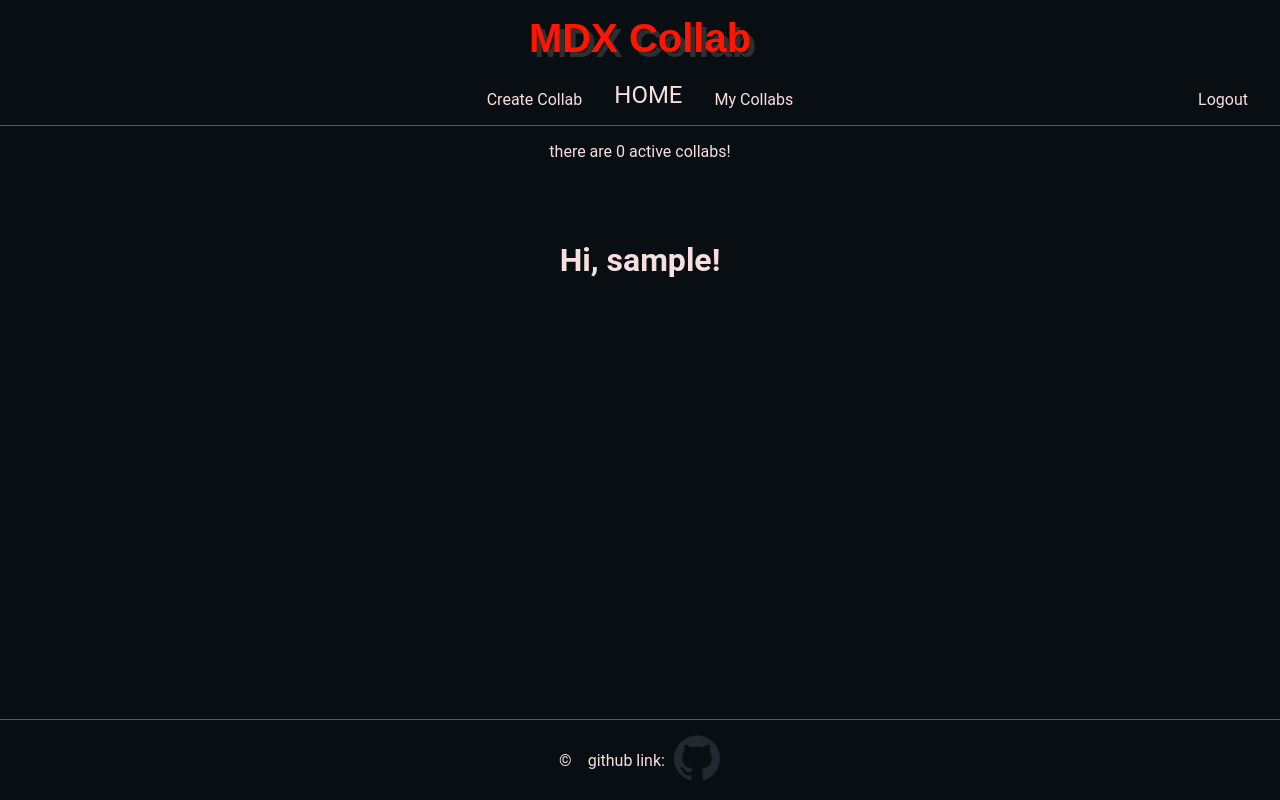
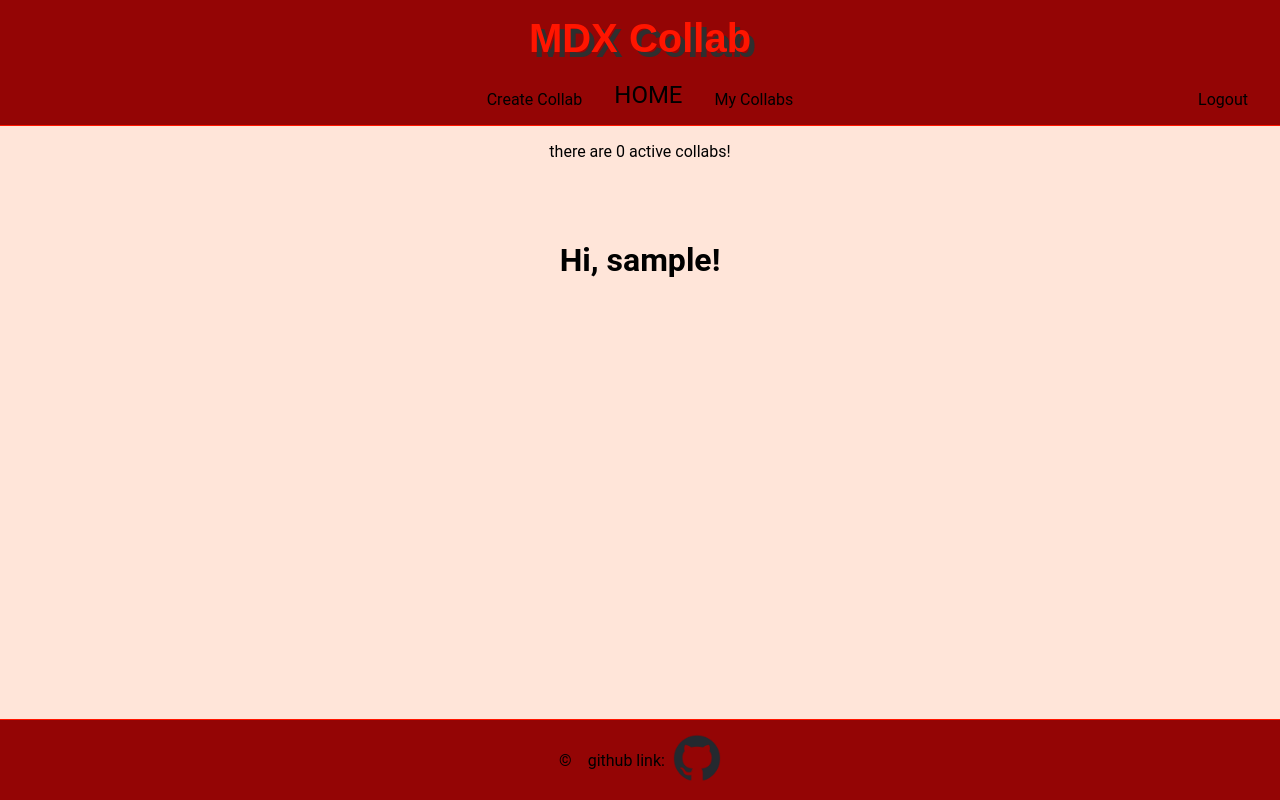
Before and after one commit to DomanskiFilip/MyCollab, a Django app: page /account/ in a window 1280 px wide. Run offline with Django 4.2, Linux system fonts and the light colour scheme; the visitor is signed in with stand-in values (Sample User, id 1); data that the repository does not hold is empty.

Commit message:
mycollabs.html + color palette change

```diff
--- a/Core/static/Core/style.css
+++ b/Core/static/Core/style.css
@@ -1,8 +1,9 @@
 :root {
-    --main: #080e12;
-    --text: #f7dfdf;
+    --main: #FFE5D9;
+    --secondary: #940505;
+    --text: #000000;
     --text-highlite: #ff1500;
-    --action-highlite: #7286D3;
+    --action-highlite: #A76859;
     --tag-bg: #fc4a39;
     --tag-bg-hover: #d94133;
     --shadow: #2f2f2f;
@@ -30,7 +31,7 @@
     width: 10px;
 }
 ::-webkit-scrollbar-track {
-    background: var(--text);
+    background: var(--main);
     box-shadow: inset 0 0 5px var(--shadow);
     border-radius: 10px;
 }
@@ -51,11 +52,11 @@
     display: flex;
     justify-content: center;
     align-items: center;
-    background-color: var(--main);
+    background-color: var(--secondary);
 }
 
     header button {
-        background-color: var(--main);
+        background-color: var(--secondary);
         border: none;
         outline: none;
     }
@@ -80,6 +81,7 @@
     display: flex;
     flex-direction: row;
     align-items: flex-end;
+    background-color: var(--secondary);
 }
 
     nav ul {
@@ -88,7 +90,6 @@
         justify-content: flex-end;
         list-style-type: none;
         border-bottom: 1px solid var(--text-highlite);
-        margin-bottom: 1rem;
         width: 100%;
     }
 
@@ -138,6 +139,7 @@
     }
 
 #activeCollabs:nth-of-type(1){
+    margin-top: 1rem;
     margin-bottom: 5rem;
 }
 
@@ -150,6 +152,7 @@
     align-items: center;
     margin-top: 2rem;
     border-top: 1px solid var(--text-highlite);
+    background-color: var(--secondary);
 }
 
     footer a img {
@@ -177,9 +180,9 @@
 #collabListWrapper {
     display: flex;
     flex-direction: column;
-    justify-content: flex-start;
-    align-items: flex-start;
-    width: 70vw;
+    justify-content: center;
+    align-items: center;
+    width: 100%;
     max-height: 50vh;
     overflow-y: scroll;
 }
@@ -188,7 +191,7 @@
         display: flex;
         flex-direction: column;
         justify-content: center;
-        width: 99.8%;
+        width: 70vw;
         text-decoration: none;
         color: var(--text);
         padding: 0;
@@ -454,6 +457,7 @@
         resize: none;
         overflow: scroll;
         overflow-x: hidden;
+        height: 5rem;
     }
 
     #CollabForm .btn{
@@ -463,10 +467,9 @@
 
 .checkbox_tags {
     width: 100%;
-    height: 5rem;
+    height: 7rem;
     background-color: var(--main);
     color: var(--text);
-    border: 1px solid var(--text-highlite);
     overflow-y: scroll;
 }
 
@@ -475,3 +478,50 @@
         width: 100%;
         height: 100%;
     }
+
+/* mycollabs (collab edit list) style */
+#myCollabsHi {
+    margin-bottom: 1rem;
+}
+
+
+#myCollabs {
+    display: flex;
+    flex-direction: column;
+    justify-content: center;
+    align-items: center;
+    width: 70vw;
+    overflow-y: scroll;
+}
+
+
+#myCollabsWrapper {
+    display: flex;
+    flex-direction: row;
+    justify-content: flex-end;
+    align-items: center;
+    width: 90%;
+    border: solid 1px var(--text-highlite);
+}
+
+    #myCollabsWrapper:hover {
+        background-color: var(--action-highlite);
+    }
+
+
+    #myCollabsWrapper  span{
+        margin-left: 1rem;
+        margin-right: 1rem;
+    }
+
+        #myCollabsWrapper  span:nth-of-type(1){
+            justify-self: flex-start;
+            flex: 1;
+        }
+
+    #myCollabsWrapper .btn {
+        border: 0px;
+        border-radius: 0%;
+        margin: 0;
+        padding: 1rem;
+    }
--- a/Core/templates/Core/account.html
+++ /dev/null
@@ -1,21 +0,0 @@
-{% extends 'core/base.html' %}
-
-
-{% block title %}Account{% endblock title %}
-
-{% block content %}
-
-
-        <h1>Hi, {{ user.username }}!</h1>
-
-        {% for collab in collabs %}
-
-                <p>{{ collab.title }}</p>
-                <p>{{ collab.description }}</p>
-                <p>{{ collab.date }}</p>
-                <p>{{ collab.user }}</p>
-                <a href="{% url 'collabs:edit' collab.id %}">edit</a>
-
-        {% endfor %}
-
-{% endblock %}
--- a/Core/templates/Core/index.html
+++ b/Core/templates/Core/index.html
@@ -27,7 +27,7 @@
 
 
         </section>
-        <p>Created at: {{ collab.created_at }}</p>
+        <p>Created: {{ collab.created_at }}</p>
     </a>
 
 {% empty %}
--- /dev/null
+++ b/Core/templates/Core/mycollabs.html
@@ -0,0 +1,19 @@
+{% extends 'core/base.html' %}
+
+
+{% block title %}Mycollabs{% endblock title %}
+
+{% block content %}
+
+<h1 id="myCollabsHi">Hi, {{ user.username }}!</h1>
+
+        <main id="myCollabs">
+        {% for collab in collabs %}
+        <section id="myCollabsWrapper">
+                <span>{{ collab.title }}</span>
+                <span>Created: {{ collab.created_at }}</span>
+                <a class="btn" href="{% url 'collabs:edit' collab.id %}">edit</a>
+        </section>
+        {% endfor %}
+        </main>
+{% endblock %}
--- a/Core/views.py
+++ b/Core/views.py
@@ -59,4 +59,4 @@
         'collabs' : collabs
     }
 
-    return render(request, 'core/account.html', context)
+    return render(request, 'core/mycollabs.html', context)
```
